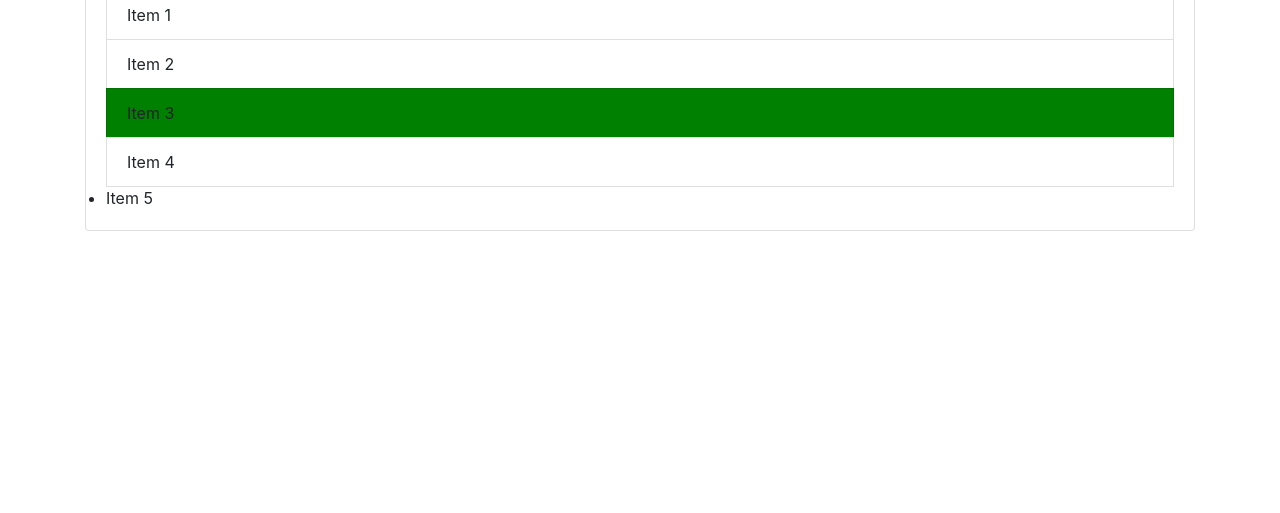
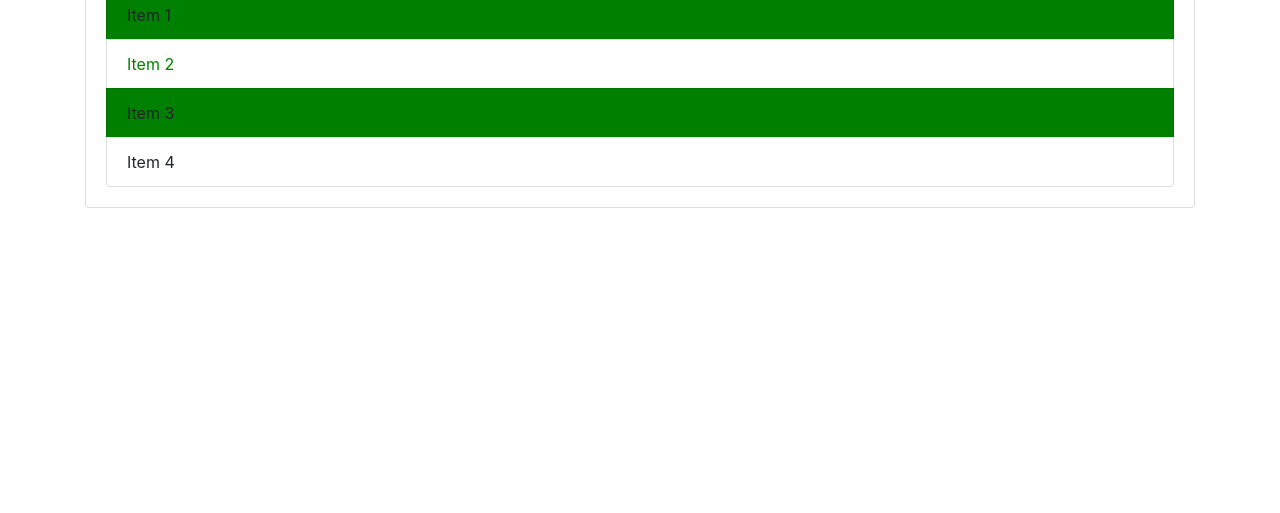
Before and after one commit to Girish0987/DomManipulations, a plain HTML site: page index.html in a window 1280 px wide. Shown: the part 287-800 px from the top of the page. Drawn offline with nearby package versions, Linux system fonts and the light colour scheme.

Commit message:
dom3Commit

```diff
--- a/dom.js
+++ b/dom.js
@@ -1,3 +1,7 @@
-var li=document.getElementsByTagName('li');
-console.log(li);
-li[2].style.backgroundColor='green';
+var items=document.querySelectorAll('.list-group-item');
+console.log(items);
+items[1].style.color='green';
+var odd=document.querySelectorAll('li:nth-child(odd)');
+for(var i=0;i<odd.length;i++){
+    odd[i].style.background='green';
+}
--- a/index.html
+++ b/index.html
@@ -26,7 +26,7 @@
       <li class="list-group-item">Item 2</li>
       <li class="list-group-item">Item 3</li>
       <li class="list-group-item">Item 4</li>
-      <li class5="list-group-item">Item 5</li>
+
     </ul>
    </div>
   </div>
```
